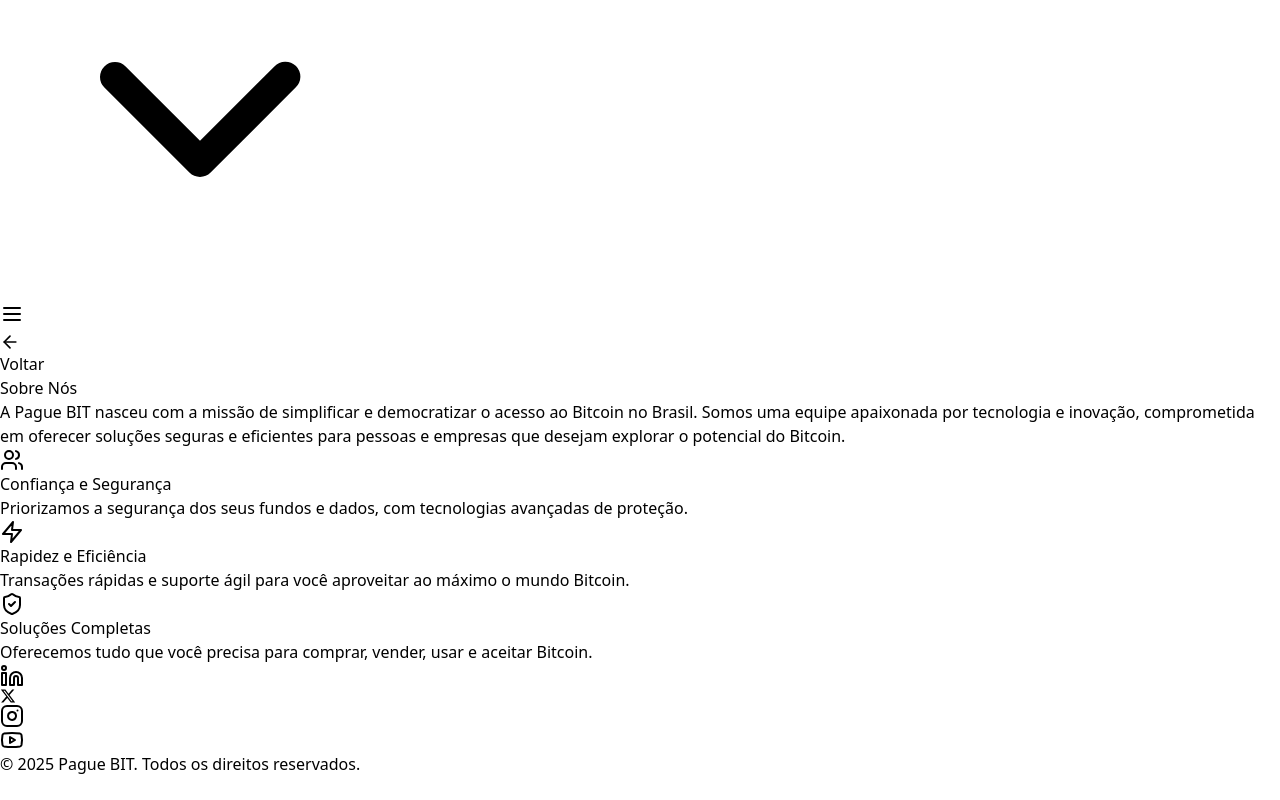
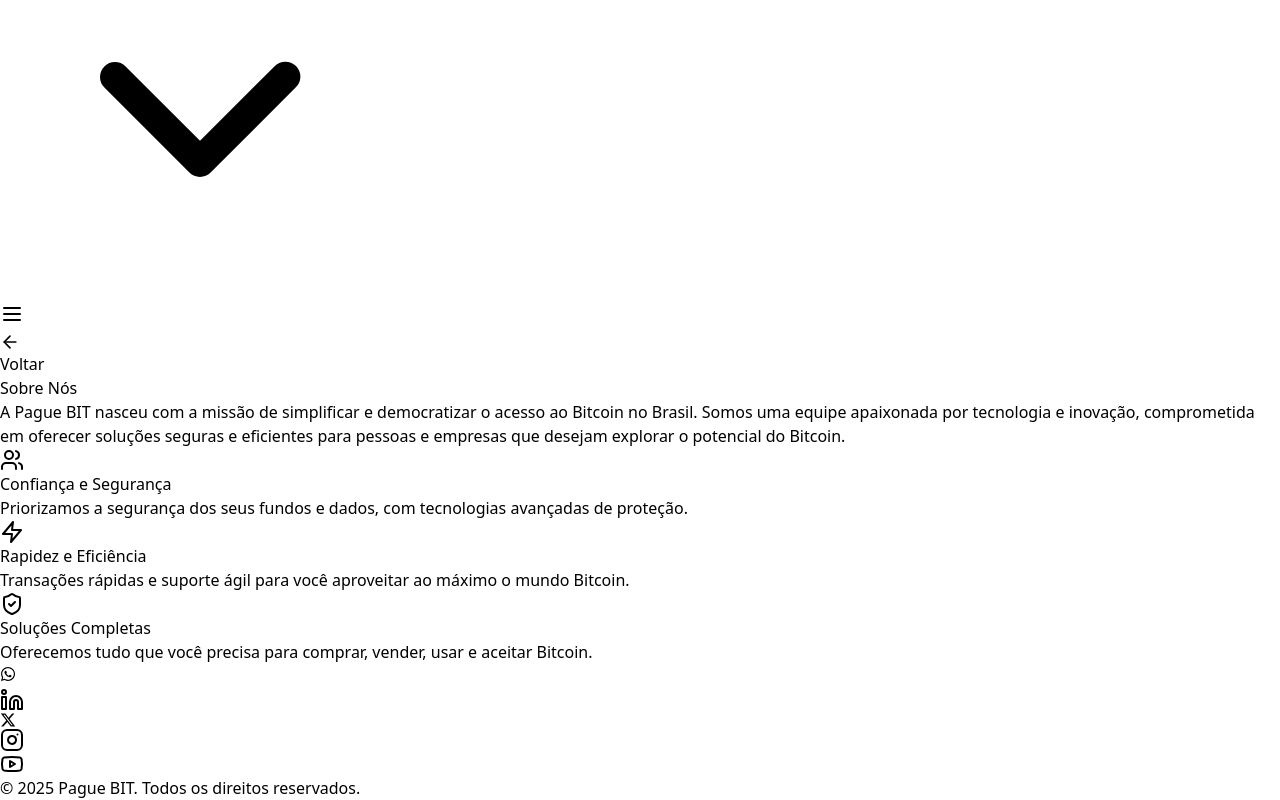
Before and after one commit to DIYSecurityLAB/Pague-Bit, a React (Vite) app: page /en-US/about in a window 1280 px wide. Shown: the part 494-1294 px from the top of the page. Before the commit the page ends 1270 px from the top, so only its background shows below. Built offline with nearby package versions, Linux system fonts and the light colour scheme.

Commit message:
feat(site): add whatsapp button

```diff
--- a/src/domain/i18n/locales/site/en/translation.json
+++ b/src/domain/i18n/locales/site/en/translation.json
@@ -1,6 +1,6 @@
 {
-  "button":{
-    "back": "Voltar"
+  "button": {
+    "back": "Back"
   },
   "header": {
     "about": "About Us",
--- a/src/view/components/BackButton.tsx
+++ b/src/view/components/BackButton.tsx
@@ -11,7 +11,7 @@
   return (
     <button
       onClick={handleBack}
-      className="fixed top-20 left-6 z-50 flex items-center gap-2 bg-transparent border border-orange-200 rounded-full shadow-md p-3 hover:bg-orange-50 transition"
+      className="fixed top-20 left-6 z-50 flex items-center gap-2 bg-transparent border-none rounded-full p-3 hover:bg-orange-50 transition"
     >
       <FiArrowLeft size={20} className="text-orange-500" />
       <span className="text-orange-500 font-medium">
--- /dev/null
+++ b/src/view/components/buttonWhatsApp.tsx
@@ -0,0 +1,21 @@
+import { FaWhatsapp } from 'react-icons/fa';
+
+function WhatsAppButton() {
+  return (
+    <button
+      onClick={() =>
+        window.open(
+          'https://api.whatsapp.com/send?phone=+5511919050416&text=Ol%C3%A1,%20Tudo%20bem?%0A%0APreciso%20de%20ajuda%20sobre%20os%20produtos%20da%20PAGUE%20BIT...',
+
+          '_blank',
+        )
+      }
+      title="Whatsapp Button"
+      className="fixed bottom-8 right-5 text-green-500 rounded-full p-4 text-3xl cursor-pointer hover:text-green-600"
+    >
+      <FaWhatsapp />
+    </button>
+  );
+}
+
+export default WhatsAppButton;
--- a/src/view/pages/layout/Layout.tsx
+++ b/src/view/pages/layout/Layout.tsx
@@ -1,6 +1,7 @@
+import WhatsAppButton from '@/view/components/buttonWhatsApp';
 import React from 'react';
+import Footer from './components/Footer';
 import Navbar from './components/Navbar';
-import Footer from './components/Footer';
 
 interface LayoutProps {
   children: React.ReactNode;
@@ -10,7 +11,9 @@
   return (
     <div className="flex flex-col min-h-screen bg-white text-gray-800">
       <Navbar />
-      <main className="flex-grow pt-[60px]">{children}</main> {/* Ajuste fino no espaçamento */}
+      <main className="flex-grow pt-[60px]">{children}</main>{' '}
+      {/* Ajuste fino no espaçamento */}
+      <WhatsAppButton />
       <Footer />
     </div>
   );
```
Lines whose indentation alone changed are shown as unchanged.
